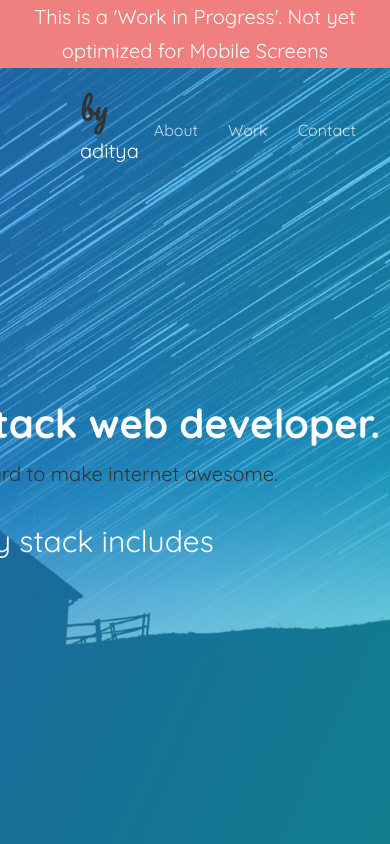
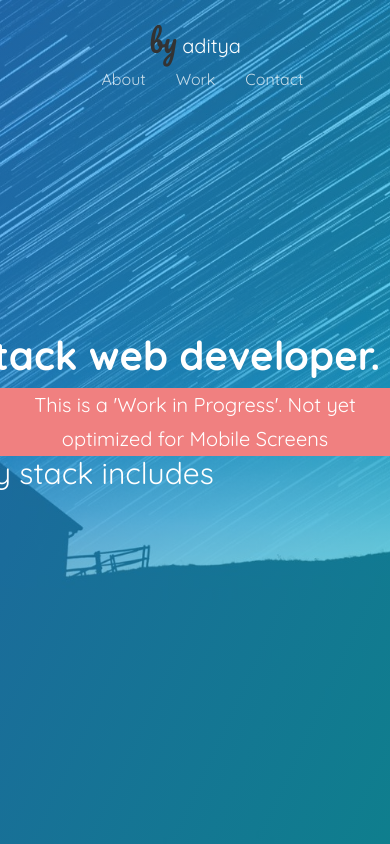
Before and after one commit to adityaloshali/adityaloshali.github.io, a website: page index.html in a window 390 px wide. Shown: the top 844 px of the page. Drawn offline with nearby package versions, Linux system fonts and the light colour scheme.

Commit message:
changes to navbar

```diff
--- a/css/style.css
+++ b/css/style.css
@@ -34,9 +34,17 @@ a:hover {
   color: #fff;
   z-index: 1000;
   #background-color: rgba(0, 0, 0, 0.2); }
-  .nav-bar .logo {
-    font-size: 2rem;
-    margin-top: -1rem; }
+.nav-bar .logo {
+  font-size: 2rem;
+  margin-top: -1rem; }
+
+  @media only screen and (max-width: 56.25em) {
+    .nav-bar {
+      flex-direction: column;
+    }
+  }
+
+
     .nav-bar .logo-mod {
       font-family: "Pacifico";
       font-size: 3rem;
--- a/index.html
+++ b/index.html
@@ -10,7 +10,6 @@
     <link rel="stylesheet" href="css/style.css">
 </head>
 <body id="myPage" data-spy="scroll" data-target=".nav-bar" data-offset="60">
-    <div class="notice">This is a 'Work in Progress'. Not yet optimized for Mobile Screens</div>
     <div class="nav-bar">
             <div class="logo"><span class="logo-mod">by</span> aditya</div>
             <div class="links">
@@ -22,6 +21,7 @@
 
     <section class="hero">
         <div class="hero-bg"></div>
+        <div class="notice">This is a 'Work in Progress'. Not yet optimized for Mobile Screens</div>
         <div class="hero-about">
             <div class="hero-about-main">Full stack web developer.</div>
             <div class="hero-about-sub">Working hard to make internet awesome.</div>
```
